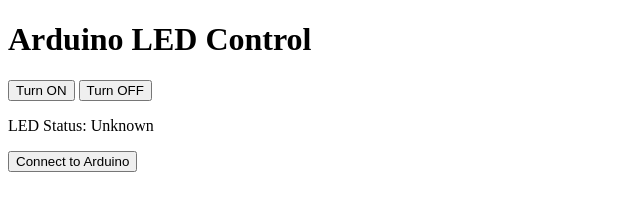
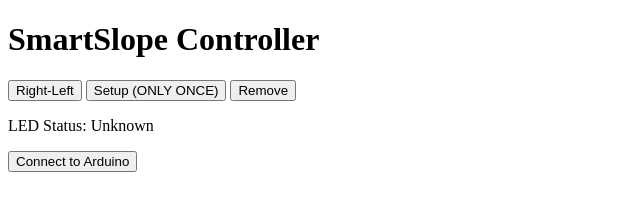
Before and after one commit to eljo5115/SmartSlope, a plain HTML site: page index.html in a window 1280 px wide. Shown: the whole page, without its empty margins (0-640 px from the left). Drawn offline with Linux system fonts and the light colour scheme.

Commit message:
index.html to control servos

```diff
--- a/index.html
+++ b/index.html
@@ -7,11 +7,11 @@
     <script src="./index.js" defer></script>
 </head>
 <body>
-    <h1>Arduino LED Control</h1>
-    <button onclick="sendCommand('ON')">Turn ON</button>
-    <button onclick="sendCommand('OFF')">Turn OFF</button>
+    <h1>SmartSlope Controller</h1>
+    <button onclick="sendCommand('lr')">Right-Left</button>
+    <button onclick="sendCommand('setup')">Setup (ONLY ONCE)</button>
+    <button onclick="sendCommand('remove')">Remove </button>
     <p id="status">LED Status: Unknown</p>
     <button onclick="connectSerial()">Connect to Arduino</button>
-
 </body>
 </html>
```
Also changed, not shown: 1 other file.
